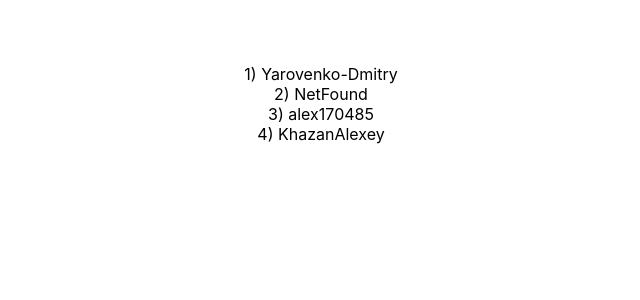
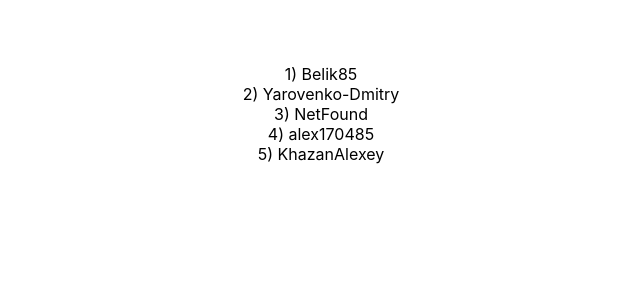
Before and after one commit to Yarovenko-Dmitry/Team_task_map, a React (Create React App) app: page / in a window 1280 px wide. Shown: the top 300 px of the page, without its empty margins (319-959 px from the left). Built offline with nearby package versions, Linux system fonts and the light colour scheme.

Commit message:
fiat: add new branch

```diff
--- a/src/App.tsx
+++ b/src/App.tsx
@@ -2,14 +2,15 @@ import React from 'react';
 import './App.css';
 
 function App() {
-  return (
-    <div className="App">
-      <div>1) Yarovenko-Dmitry</div>
-      <div>2) NetFound</div>
-      <div>3) alex170485</div>
-      <div>4) KhazanAlexey</div>
-    </div>
-  );
+    return (
+        <div className="App">
+            <div>1) Belik85</div>
+            <div>2) Yarovenko-Dmitry</div>
+            <div>3) NetFound</div>
+            <div>4) alex170485</div>
+            <div>5) KhazanAlexey</div>
+        </div>
+    );
 }
 
 export default App;
```
